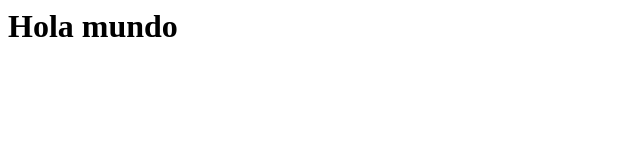
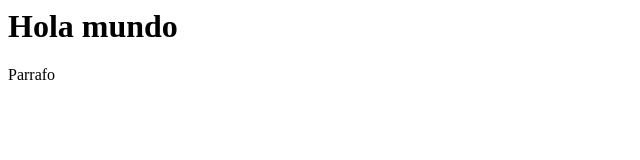
Before and after one commit to Alexhnrzp/dragones-negros, a plain HTML site: page index.html in a window 1280 px wide. Shown: the full height of the page, 0-640 px from the left. Drawn offline with Linux system fonts and the light colour scheme.

Commit message:
Añadir Texto Parrafo

```diff
--- a/index.html
+++ b/index.html
@@ -1 +1,2 @@
 <h1>Hola mundo</h1>
+<p>Parrafo</p>
```
